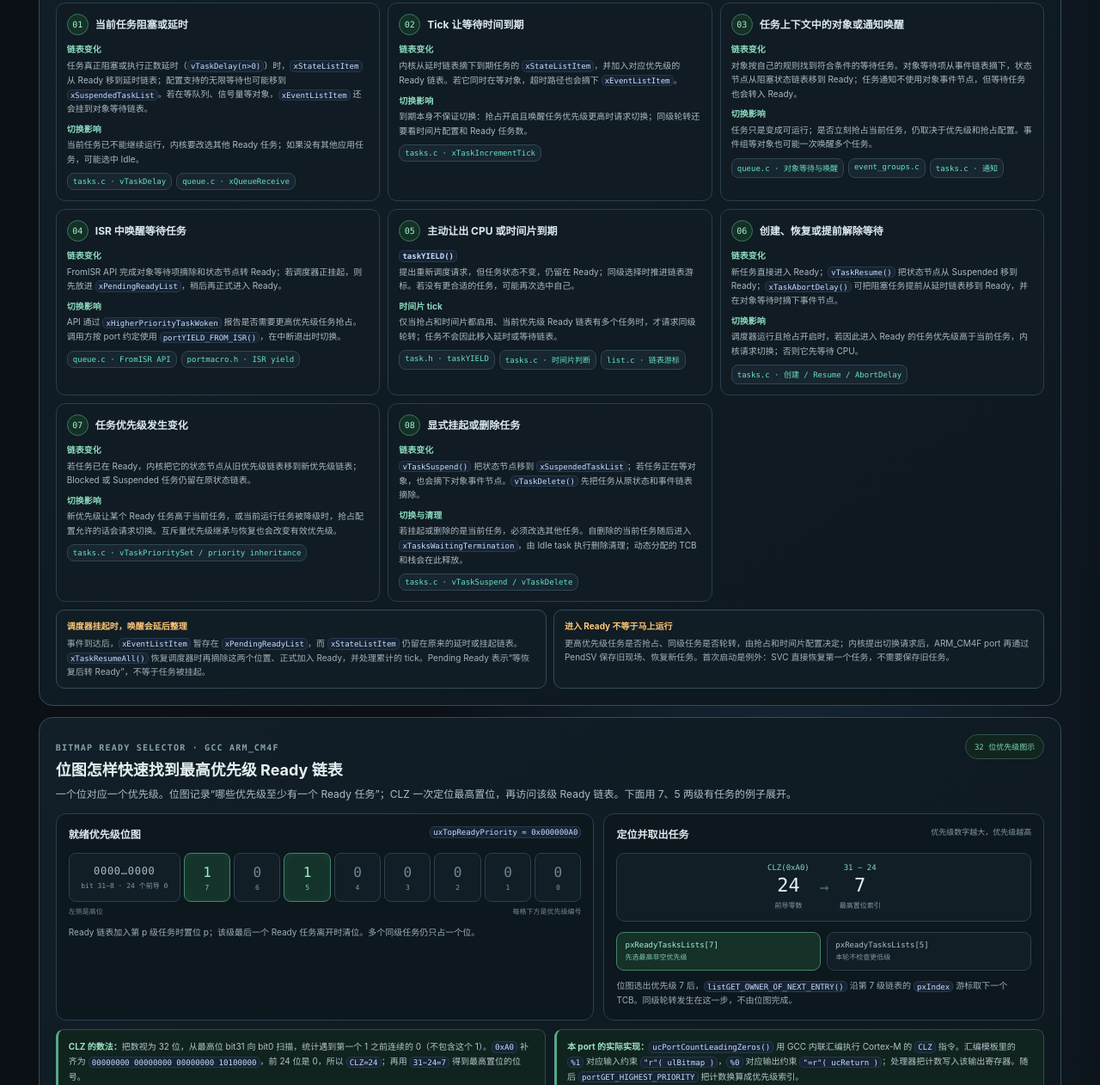
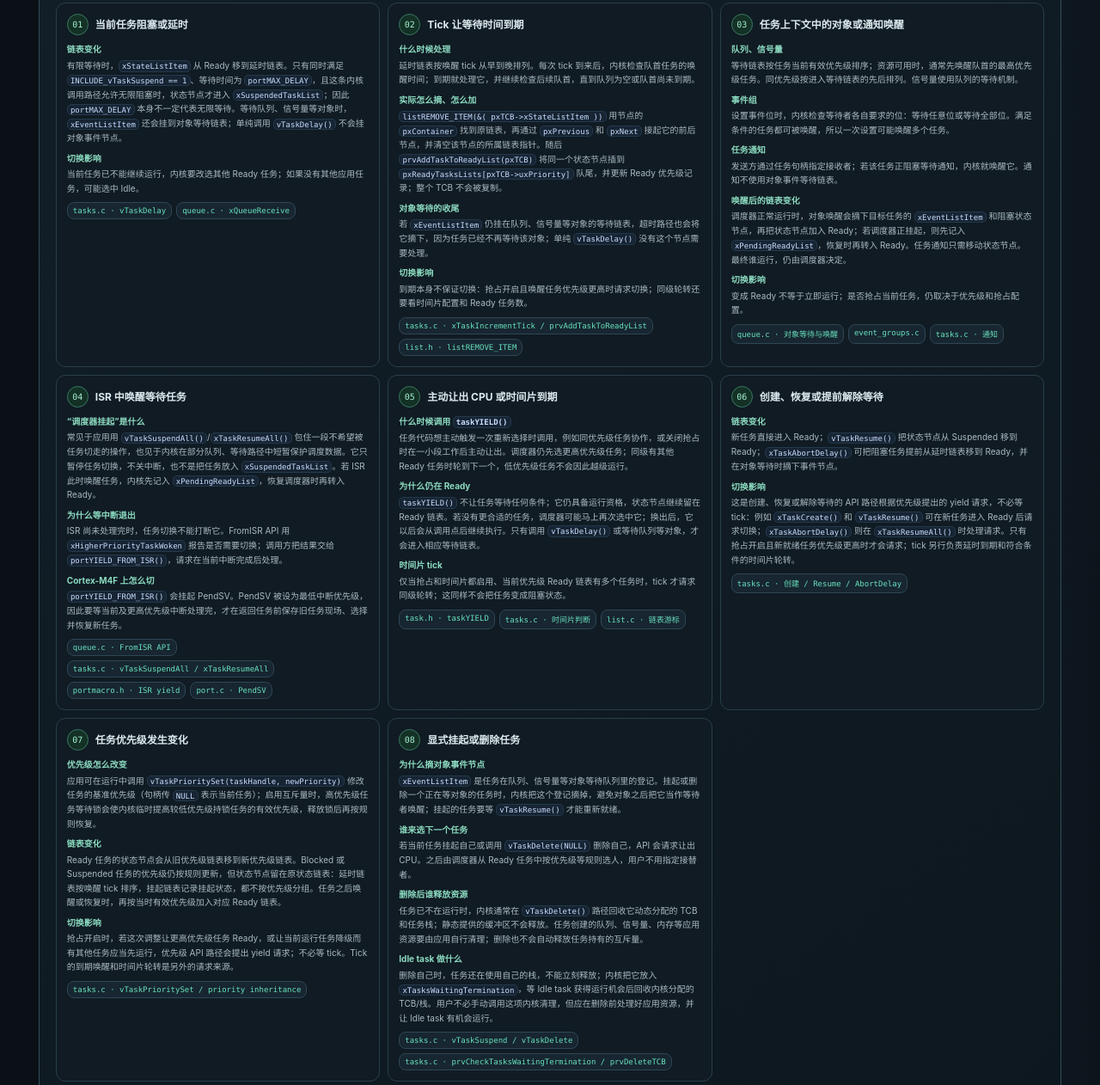
Before and after one commit to skullboyer/freertos-principles, a plain HTML site: page index.html in a window 1280 px wide. Shown: the part 5252-6514 px from the top of the page at 86% size. Drawn offline with Linux system fonts and the light colour scheme.

Commit message:
完善触发任务切换路径的章节

```diff
--- a/index.html
+++ b/index.html
@@ -787,51 +787,61 @@
           <div class="scheduler-trigger-grid">
             <section class="scheduler-trigger-card">
               <div class="scheduler-trigger-card-head"><span class="scheduler-trigger-no">01</span><h4>当前任务阻塞或延时</h4></div>
-              <div class="scheduler-trigger-fact"><b>链表变化</b>任务真正阻塞或执行正数延时（<code>vTaskDelay(n&gt;0)</code>）时，<code>xStateListItem</code> 从 Ready 移到延时链表；配置支持的无限等待也可能移到 <code>xSuspendedTaskList</code>。若在等队列、信号量等对象，<code>xEventListItem</code> 还会挂到对象等待链表。</div>
+              <div class="scheduler-trigger-fact"><b>链表变化</b>有限等待时，<code>xStateListItem</code> 从 Ready 移到延时链表。只有同时满足 <code>INCLUDE_vTaskSuspend == 1</code>、等待时间为 <code>portMAX_DELAY</code>，且这条内核调用路径允许无限阻塞时，状态节点才进入 <code>xSuspendedTaskList</code>；因此 <code>portMAX_DELAY</code> 本身不一定代表无限等待。等待队列、信号量等对象时，<code>xEventListItem</code> 还会挂到对象等待链表；单纯调用 <code>vTaskDelay()</code> 不会挂对象事件节点。</div>
               <div class="scheduler-trigger-fact"><b>切换影响</b>当前任务已不能继续运行，内核要改选其他 Ready 任务；如果没有其他应用任务，可能选中 Idle。</div>
               <div class="source-links"><a href="../../FreeRTOS/FreeRTOS-Kernel/tasks.c">tasks.c · vTaskDelay</a><a href="../../FreeRTOS/FreeRTOS-Kernel/queue.c">queue.c · xQueueReceive</a></div>
             </section>
             <section class="scheduler-trigger-card">
               <div class="scheduler-trigger-card-head"><span class="scheduler-trigger-no">02</span><h4>Tick 让等待时间到期</h4></div>
-              <div class="scheduler-trigger-fact"><b>链表变化</b>内核从延时链表摘下到期任务的 <code>xStateListItem</code>，并加入对应优先级的 Ready 链表。若它同时在等对象，超时路径也会摘下 <code>xEventListItem</code>。</div>
+              <div class="scheduler-trigger-fact"><b>什么时候处理</b>延时链表按唤醒 tick 从早到晚排列。每次 tick 到来后，内核检查队首任务的唤醒时间；到期就处理它，并继续检查后续队首，直到队列为空或队首尚未到期。</div>
+              <div class="scheduler-trigger-fact"><b>实际怎么摘、怎么加</b><code>listREMOVE_ITEM(&amp;( pxTCB-&gt;xStateListItem ))</code> 用节点的 <code>pxContainer</code> 找到原链表，再通过 <code>pxPrevious</code> 和 <code>pxNext</code> 接起它的前后节点，并清空该节点的所属链表指针。随后 <code>prvAddTaskToReadyList(pxTCB)</code> 将同一个状态节点插到 <code>pxReadyTasksLists[pxTCB-&gt;uxPriority]</code> 队尾，并更新 Ready 优先级记录；整个 TCB 不会被复制。</div>
+              <div class="scheduler-trigger-fact"><b>对象等待的收尾</b>若 <code>xEventListItem</code> 仍挂在队列、信号量等对象的等待链表，超时路径也会将它摘下，因为任务已经不再等待该对象；单纯 <code>vTaskDelay()</code> 没有这个节点需要处理。</div>
               <div class="scheduler-trigger-fact"><b>切换影响</b>到期本身不保证切换：抢占开启且唤醒任务优先级更高时请求切换；同级轮转还要看时间片配置和 Ready 任务数。</div>
-              <div class="source-links"><a href="../../FreeRTOS/FreeRTOS-Kernel/tasks.c">tasks.c · xTaskIncrementTick</a></div>
+              <div class="source-links"><a href="../../FreeRTOS/FreeRTOS-Kernel/tasks.c">tasks.c · xTaskIncrementTick / prvAddTaskToReadyList</a><a href="../../FreeRTOS/FreeRTOS-Kernel/include/list.h">list.h · listREMOVE_ITEM</a></div>
             </section>
             <section class="scheduler-trigger-card">
               <div class="scheduler-trigger-card-head"><span class="scheduler-trigger-no">03</span><h4>任务上下文中的对象或通知唤醒</h4></div>
-              <div class="scheduler-trigger-fact"><b>链表变化</b>对象按自己的规则找到符合条件的等待任务。对象等待项从事件链表摘下，状态节点从阻塞状态链表移到 Ready；任务通知不使用对象事件节点，但等待任务也会转入 Ready。</div>
-              <div class="scheduler-trigger-fact"><b>切换影响</b>任务只是变成可运行；是否立刻抢占当前任务，仍取决于优先级和抢占配置。事件组等对象也可能一次唤醒多个任务。</div>
+              <div class="scheduler-trigger-fact"><b>队列、信号量</b>等待链表按任务当前有效优先级排序；资源可用时，通常先唤醒队首的最高优先级任务。同优先级按进入等待链表的先后排列。信号量使用队列的等待机制。</div>
+              <div class="scheduler-trigger-fact"><b>事件组</b>设置事件位时，内核检查等待者各自要求的位：等待任意位或等待全部位。满足条件的任务都可被唤醒，所以一次设置可能唤醒多个任务。</div>
+              <div class="scheduler-trigger-fact"><b>任务通知</b>发送方通过任务句柄指定接收者；若该任务正阻塞等待通知，内核就唤醒它。通知不使用对象事件等待链表。</div>
+              <div class="scheduler-trigger-fact"><b>唤醒后的链表变化</b>调度器正常运行时，对象唤醒会摘下目标任务的 <code>xEventListItem</code> 和阻塞状态节点，再把状态节点加入 Ready；若调度器正挂起，则先记入 <code>xPendingReadyList</code>，恢复时再转入 Ready。任务通知只需移动状态节点。最终谁运行，仍由调度器决定。</div>
+              <div class="scheduler-trigger-fact"><b>切换影响</b>变成 Ready 不等于立即运行；是否抢占当前任务，仍取决于优先级和抢占配置。</div>
               <div class="source-links"><a href="../../FreeRTOS/FreeRTOS-Kernel/queue.c">queue.c · 对象等待与唤醒</a><a href="../../FreeRTOS/FreeRTOS-Kernel/event_groups.c">event_groups.c</a><a href="../../FreeRTOS/FreeRTOS-Kernel/tasks.c">tasks.c · 通知</a></div>
             </section>
             <section class="scheduler-trigger-card">
               <div class="scheduler-trigger-card-head"><span class="scheduler-trigger-no">04</span><h4>ISR 中唤醒等待任务</h4></div>
-              <div class="scheduler-trigger-fact"><b>链表变化</b>FromISR API 完成对象等待项摘除和状态节点转 Ready；若调度器正挂起，则先放进 <code>xPendingReadyList</code>，稍后再正式进入 Ready。</div>
-              <div class="scheduler-trigger-fact"><b>切换影响</b>API 通过 <code>xHigherPriorityTaskWoken</code> 报告是否需要更高优先级任务抢占。调用方按 port 约定使用 <code>portYIELD_FROM_ISR()</code>，在中断退出时切换。</div>
-              <div class="source-links"><a href="../../FreeRTOS/FreeRTOS-Kernel/queue.c">queue.c · FromISR API</a><a href="../../FreeRTOS/FreeRTOS-Kernel/portable/GCC/ARM_CM4F/portmacro.h">portmacro.h · ISR yield</a></div>
+              <div class="scheduler-trigger-fact"><b>“调度器挂起”是什么</b>常见于应用用 <code>vTaskSuspendAll()</code>/<code>xTaskResumeAll()</code> 包住一段不希望被任务切走的操作，也见于内核在部分队列、等待路径中短暂保护调度数据。它只暂停任务切换，不关中断，也不是把任务放入 <code>xSuspendedTaskList</code>。若 ISR 此时唤醒任务，内核先记入 <code>xPendingReadyList</code>，恢复调度器时再转入 Ready。</div>
+              <div class="scheduler-trigger-fact"><b>为什么等中断退出</b>ISR 尚未处理完时，任务切换不能打断它。FromISR API 用 <code>xHigherPriorityTaskWoken</code> 报告是否需要切换；调用方把结果交给 <code>portYIELD_FROM_ISR()</code>，请求在当前中断完成后处理。</div>
+              <div class="scheduler-trigger-fact"><b>Cortex-M4F 上怎么切</b><code>portYIELD_FROM_ISR()</code> 会挂起 PendSV。PendSV 被设为最低中断优先级，因此要等当前及更高优先级中断处理完，才在返回任务前保存旧任务现场、选择并恢复新任务。</div>
+              <div class="source-links"><a href="../../FreeRTOS/FreeRTOS-Kernel/queue.c">queue.c · FromISR API</a><a href="../../FreeRTOS/FreeRTOS-Kernel/tasks.c">tasks.c · vTaskSuspendAll / xTaskResumeAll</a><a href="../../FreeRTOS/FreeRTOS-Kernel/portable/GCC/ARM_CM4F/portmacro.h">portmacro.h · ISR yield</a><a href="../../FreeRTOS/FreeRTOS-Kernel/portable/GCC/ARM_CM4F/port.c">port.c · PendSV</a></div>
             </section>
             <section class="scheduler-trigger-card">
               <div class="scheduler-trigger-card-head"><span class="scheduler-trigger-no">05</span><h4>主动让出 CPU 或时间片到期</h4></div>
-              <div class="scheduler-trigger-fact"><b><code>taskYIELD()</code></b>提出重新调度请求，但任务状态不变，仍留在 Ready；同级选择时推进链表游标。若没有更合适的任务，可能再次选中自己。</div>
-              <div class="scheduler-trigger-fact"><b>时间片 tick</b>仅当抢占和时间片都启用、当前优先级 Ready 链表有多个任务时，才请求同级轮转；任务不会因此移入延时或等待链表。</div>
+              <div class="scheduler-trigger-fact"><b>什么时候调用 <code>taskYIELD()</code></b>任务代码想主动触发一次重新选择时调用，例如同优先级任务协作，或关闭抢占时在一小段工作后主动让出。调度器仍先选更高优先级任务；同级有其他 Ready 任务时轮到下一个，低优先级任务不会因此越级运行。</div>
+              <div class="scheduler-trigger-fact"><b>为什么仍在 Ready</b><code>taskYIELD()</code> 不让任务等待任何条件；它仍具备运行资格，状态节点继续留在 Ready 链表。若没有更合适的任务，调度器可能马上再次选中它；换出后，它以后会从调用点后继续执行。只有调用 <code>vTaskDelay()</code> 或等待队列等对象，才会进入相应等待链表。</div>
+              <div class="scheduler-trigger-fact"><b>时间片 tick</b>仅当抢占和时间片都启用、当前优先级 Ready 链表有多个任务时，tick 才请求同级轮转；这同样不会把任务变成阻塞状态。</div>
               <div class="source-links"><a href="../../FreeRTOS/FreeRTOS-Kernel/include/task.h">task.h · taskYIELD</a><a href="../../FreeRTOS/FreeRTOS-Kernel/tasks.c">tasks.c · 时间片判断</a><a href="../../FreeRTOS/FreeRTOS-Kernel/list.c">list.c · 链表游标</a></div>
             </section>
             <section class="scheduler-trigger-card">
               <div class="scheduler-trigger-card-head"><span class="scheduler-trigger-no">06</span><h4>创建、恢复或提前解除等待</h4></div>
               <div class="scheduler-trigger-fact"><b>链表变化</b>新任务直接进入 Ready；<code>vTaskResume()</code> 把状态节点从 Suspended 移到 Ready；<code>xTaskAbortDelay()</code> 可把阻塞任务提前从延时链表移到 Ready，并在对象等待时摘下事件节点。</div>
-              <div class="scheduler-trigger-fact"><b>切换影响</b>调度器运行且抢占开启时，若因此进入 Ready 的任务优先级高于当前任务，内核请求切换；否则它先等待 CPU。</div>
+              <div class="scheduler-trigger-fact"><b>切换影响</b>这是创建、恢复或解除等待的 API 路径根据优先级提出的 yield 请求，不必等 tick：例如 <code>xTaskCreate()</code> 和 <code>vTaskResume()</code> 可在新任务进入 Ready 后请求切换；<code>xTaskAbortDelay()</code> 则在 <code>xTaskResumeAll()</code> 时处理请求。只有抢占开启且新就绪任务优先级更高时才会请求；tick 另行负责延时到期和符合条件的时间片轮转。</div>
               <div class="source-links"><a href="../../FreeRTOS/FreeRTOS-Kernel/tasks.c">tasks.c · 创建 / Resume / AbortDelay</a></div>
             </section>
             <section class="scheduler-trigger-card">
               <div class="scheduler-trigger-card-head"><span class="scheduler-trigger-no">07</span><h4>任务优先级发生变化</h4></div>
-              <div class="scheduler-trigger-fact"><b>链表变化</b>若任务已在 Ready，内核把它的状态节点从旧优先级链表移到新优先级链表；Blocked 或 Suspended 任务仍留在原状态链表。</div>
-              <div class="scheduler-trigger-fact"><b>切换影响</b>新优先级让某个 Ready 任务高于当前任务，或当前运行任务被降级时，抢占配置允许的话会请求切换。互斥量优先级继承与恢复也会改变有效优先级。</div>
+              <div class="scheduler-trigger-fact"><b>优先级怎么改变</b>应用可在运行中调用 <code>vTaskPrioritySet(taskHandle, newPriority)</code> 修改任务的基准优先级（句柄传 <code>NULL</code> 表示当前任务）；启用互斥量时，高优先级任务等待锁会使内核临时提高较低优先级持锁任务的有效优先级，释放锁后再按规则恢复。</div>
+              <div class="scheduler-trigger-fact"><b>链表变化</b>Ready 任务的状态节点会从旧优先级链表移到新优先级链表。Blocked 或 Suspended 任务的优先级仍按规则更新，但状态节点留在原状态链表：延时链表按唤醒 tick 排序，挂起链表记录挂起状态，都不按优先级分组。任务之后唤醒或恢复时，再按当时有效优先级加入对应 Ready 链表。</div>
+              <div class="scheduler-trigger-fact"><b>切换影响</b>抢占开启时，若这次调整让更高优先级任务 Ready，或让当前运行任务降级而有其他任务应当先运行，优先级 API 路径会提出 yield 请求；不必等 tick。Tick 的到期唤醒和时间片轮转是另外的请求来源。</div>
               <div class="source-links"><a href="../../FreeRTOS/FreeRTOS-Kernel/tasks.c">tasks.c · vTaskPrioritySet / priority inheritance</a></div>
             </section>
             <section class="scheduler-trigger-card">
               <div class="scheduler-trigger-card-head"><span class="scheduler-trigger-no">08</span><h4>显式挂起或删除任务</h4></div>
-              <div class="scheduler-trigger-fact"><b>链表变化</b><code>vTaskSuspend()</code> 把状态节点移到 <code>xSuspendedTaskList</code>；若任务正在等对象，也会摘下对象事件节点。<code>vTaskDelete()</code> 先把任务从原状态和事件链表摘除。</div>
-              <div class="scheduler-trigger-fact"><b>切换与清理</b>若挂起或删除的是当前任务，必须改选其他任务。自删除的当前任务随后进入 <code>xTasksWaitingTermination</code>，由 Idle task 执行删除清理；动态分配的 TCB 和栈会在此释放。</div>
-              <div class="source-links"><a href="../../FreeRTOS/FreeRTOS-Kernel/tasks.c">tasks.c · vTaskSuspend / vTaskDelete</a></div>
+              <div class="scheduler-trigger-fact"><b>为什么摘对象事件节点</b><code>xEventListItem</code> 是任务在队列、信号量等对象等待队列里的登记。挂起或删除一个正在等对象的任务时，内核把这个登记摘掉，避免对象之后把它当作等待者唤醒；挂起的任务要等 <code>vTaskResume()</code> 才能重新就绪。</div>
+              <div class="scheduler-trigger-fact"><b>谁来选下一个任务</b>若当前任务挂起自己或调用 <code>vTaskDelete(NULL)</code> 删除自己，API 会请求让出 CPU。之后由调度器从 Ready 任务中按优先级等规则选人，用户不用指定接替者。</div>
+              <div class="scheduler-trigger-fact"><b>删除后谁释放资源</b>任务已不在运行时，内核通常在 <code>vTaskDelete()</code> 路径回收它动态分配的 TCB 和任务栈；静态提供的缓冲区不会释放。任务创建的队列、信号量、内存等应用资源要由应用自行清理；删除也不会自动释放任务持有的互斥量。</div>
+              <div class="scheduler-trigger-fact"><b>Idle task 做什么</b>删除自己时，任务还在使用自己的栈，不能立刻释放；内核把它放入 <code>xTasksWaitingTermination</code>，等 Idle task 获得运行机会后回收内核分配的 TCB/栈。用户不必手动调用这项内核清理，但应在删除前处理好应用资源，并让 Idle task 有机会运行。</div>
+              <div class="source-links"><a href="../../FreeRTOS/FreeRTOS-Kernel/tasks.c">tasks.c · vTaskSuspend / vTaskDelete</a><a href="../../FreeRTOS/FreeRTOS-Kernel/tasks.c">tasks.c · prvCheckTasksWaitingTermination / prvDeleteTCB</a></div>
             </section>
           </div>
           <div class="scheduler-trigger-notes">
```
